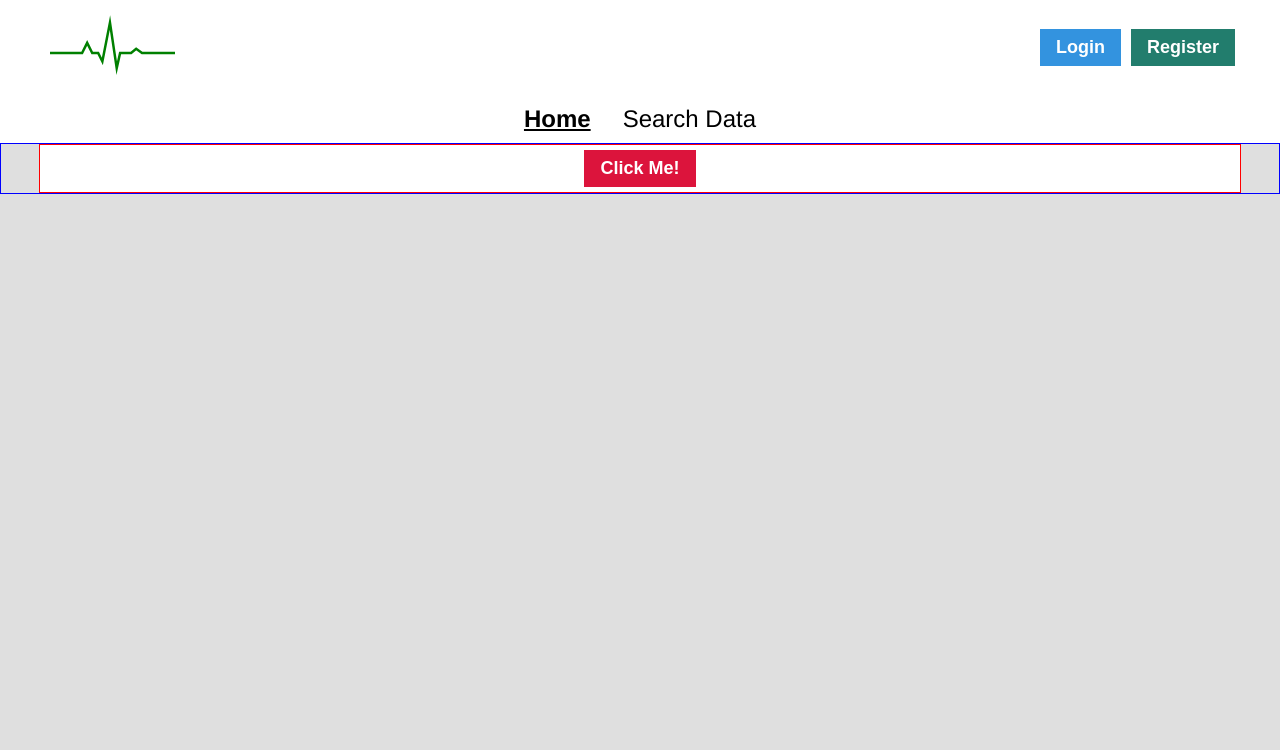
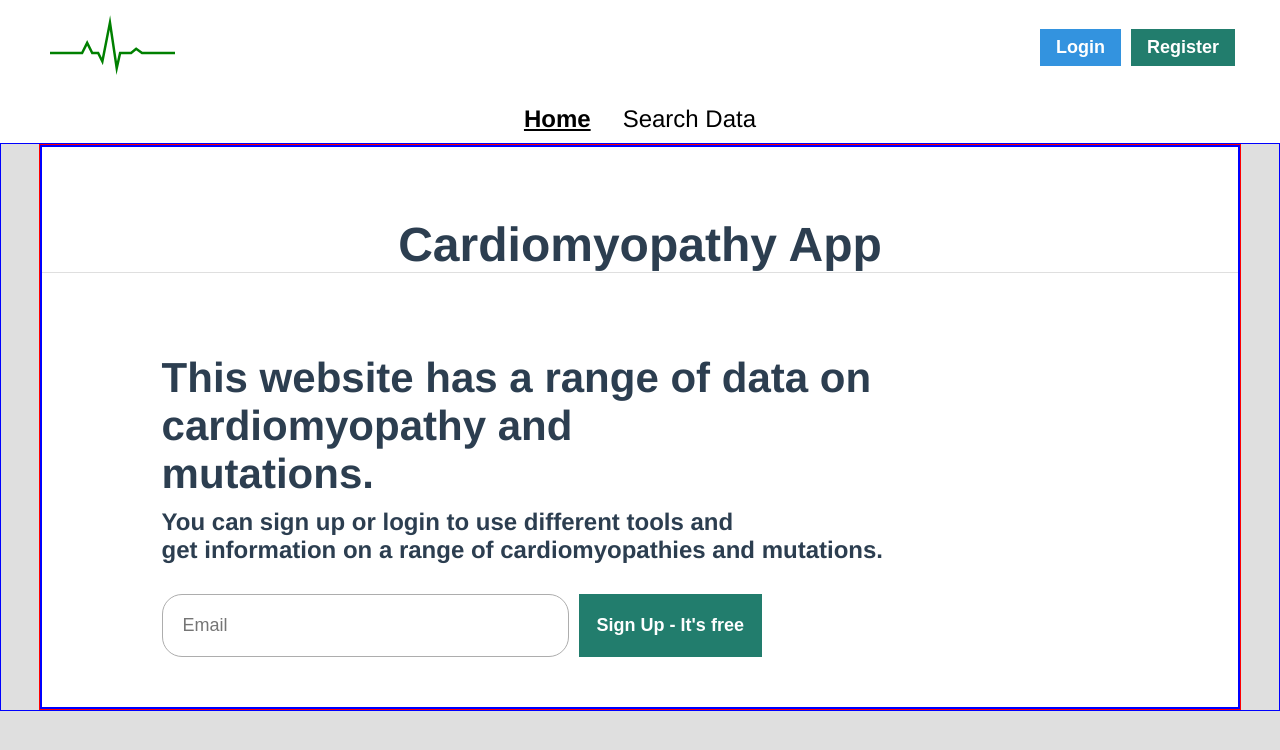
Before and after one commit to farhan200024/cardiomyopathy-vue-app, a Vue app in the folder cardiomyopathy-app/: page / in a window 1280 px wide. Shown: the top 750 px of the page. Built offline with nearby package versions, Linux system fonts and the light colour scheme; no server answers; what vue3-apexcharts would draw is missing.

Commit message:
Styles Home Page

```diff
--- a/cardiomyopathy-app/src/assets/main.css
+++ b/cardiomyopathy-app/src/assets/main.css
@@ -22,6 +22,8 @@ h1 {
 
 .form h1 {
   font-size: 48px;
+	display: block;
+	border-bottom: 1px solid #dfdfdf;
 }
 
 .form label {
@@ -36,7 +38,6 @@ h1 {
   font-size: 18px;
 	border: 1px solid rgb(173, 173, 173);
 	outline: none;
-	color: #999;
 	margin: 20px auto;
 }
 
--- a/cardiomyopathy-app/src/views/Home.vue
+++ b/cardiomyopathy-app/src/views/Home.vue
@@ -1,23 +1,35 @@
 <template>
-	<div v-if="isUserAuth">
-		<h1 >Welcome, {{ getUser.displayName }}</h1>
-		<p>You are logged in as {{ getUser.email }}</p>
-		<p>Your UID = {{ getUser.uid }}</p>
+	<div v-if="!isUserAuth" class="home-container">
+	<h1>Cardiomyopathy App</h1>
+		<div class="welcome-wrapper">
+			<h2>This website has a range of data on cardiomyopathy and <br> mutations.</h2>
+			<h3>
+				You can sign up or login to use different tools and <br> get information on a range of
+				cardiomyopathies and mutations.
+			</h3>
+			<form @submit.prevent="redirectToRegister" class="welcome-home-form">
+				<input type="email" required placeholder="Email" v-model="email">
+				<button class="success" >Sign Up - It's free</button>
+			</form>
+		</div>
+
+
 	</div>
-	<HeartPulse v-if="loading" />
-	<button @click="handleClick" class="danger" >Click Me!</button>
 </template>
 
 <script>
 import { computed, ref } from 'vue'
-import HeartPulse from '../components/HeartPulse'
+// import HeartPulse from '../components/HeartPulse'
 import { useStore } from 'vuex'
+import { useRouter } from 'vue-router'
 
 export default {
-	components: { HeartPulse },
+	// components: { HeartPulse },
 	setup() {
 		const loading = ref(false)
 		const store = useStore()
+		const email = ref('')
+		const router = useRouter()
 
 		const getUser = computed(() => {
 			return store.getters.getUser
@@ -32,16 +44,80 @@ export default {
 			loading.value = !loading.value;
 		}
 
+		const redirectToRegister = () => {
+			router.push({
+				name: 'Register',
+				params: {
+					email: email.value
+				}
+			})
+		}
+
 		return {
 			loading,
 			handleClick,
 			getUser,
-			isUserAuth
+			isUserAuth,
+			email,
+			redirectToRegister
 		}
 	}
 }
 </script>
 
 <style>
+	.home-container {
+		text-align: left;
+		display: flex;
+		flex-direction: column;
+		justify-content: space-around;
+		min-height: 70vh;
+		border: 2px solid blue;
+	}
 
+	.home-container h1 {
+		text-align: center;
+		margin: 40px 0 20px 0;
+		display: block;
+	}
+
+	.welcome-wrapper {
+		width: 80%;
+		margin: 0 auto;
+	}
+
+	.welcome-wrapper h2 {
+		font-size: 42px;
+		border: none;
+	}
+
+	.welcome-wrapper h3 {
+		font-size: 24px;
+		margin: 10px 0;
+		border: none;
+	}
+
+	.welcome-home-form {
+		display: flex;
+		width: 600px;
+		padding: 20px 0;
+	}
+
+	.welcome-home-form input {
+		width: 100%;
+		padding: 20px;
+		border-radius: 20px;
+		font-size: 18px;
+		border: 1px solid rgb(173, 173, 173);
+		outline: none;
+		display: inline;
+	}
+
+	.welcome-home-form button {
+		display: inline;
+		margin: 0;
+		padding: 0;
+		width: 300px;
+		margin-left: 10px;
+	}
 </style>
--- a/cardiomyopathy-app/src/views/Login.vue
+++ b/cardiomyopathy-app/src/views/Login.vue
@@ -93,11 +93,6 @@ export default {
 		cursor: pointer;
 	}
 
-	.form h1 {
-		display: block;
-		border-bottom: 1px solid #dfdfdf;
-	}
-
 	.bubble {
 		background: rgba(220, 0, 0, 0.1);
 		display: flex;
--- a/cardiomyopathy-app/src/views/Register.vue
+++ b/cardiomyopathy-app/src/views/Register.vue
@@ -21,7 +21,7 @@
 <script>
 import { ref } from 'vue'
 import useSignup from '../composables/useSignup'
-import { useRouter } from 'vue-router'
+import { useRoute, useRouter } from 'vue-router'
 import { useStore } from 'vuex'
 import { timestamp } from '../firebase/config'
 
@@ -30,25 +30,21 @@ export default {
 	setup() {
 		const { error, /*signup*/ } = useSignup()
 		const router = useRouter()
+		const route = useRoute()
 		const store = useStore()
 
 		// refs
-		const firstName = ref('Qasim')
-		const lastName = ref('Awan')
-		const displayName = ref('ARK')
-		const email = ref('qasim')
-		const password = ref('test123456')
-		const confirmPassword = ref('test123456')
+		const firstName = ref('')
+		const lastName = ref('')
+		const displayName = ref('')
+		const email = ref('')
+		const password = ref('')
+		const confirmPassword = ref('')
 		const registered = ref(false)
 
-		// const handleSubmit = async () => {
-		// 	await signup(email.value, password.value, displayName.value)
-		// 	console.log('user signed up')
-		// 	if(!error.value) {
-		// 		context.emit("signup")
-		// 		registered.value = !registered.value
-		// 	}
-		// }
+		if(route.params.email) {
+			email.value = route.params.email
+		}
 
 		const signUpAction = () => {
 			console.log(store)
```
